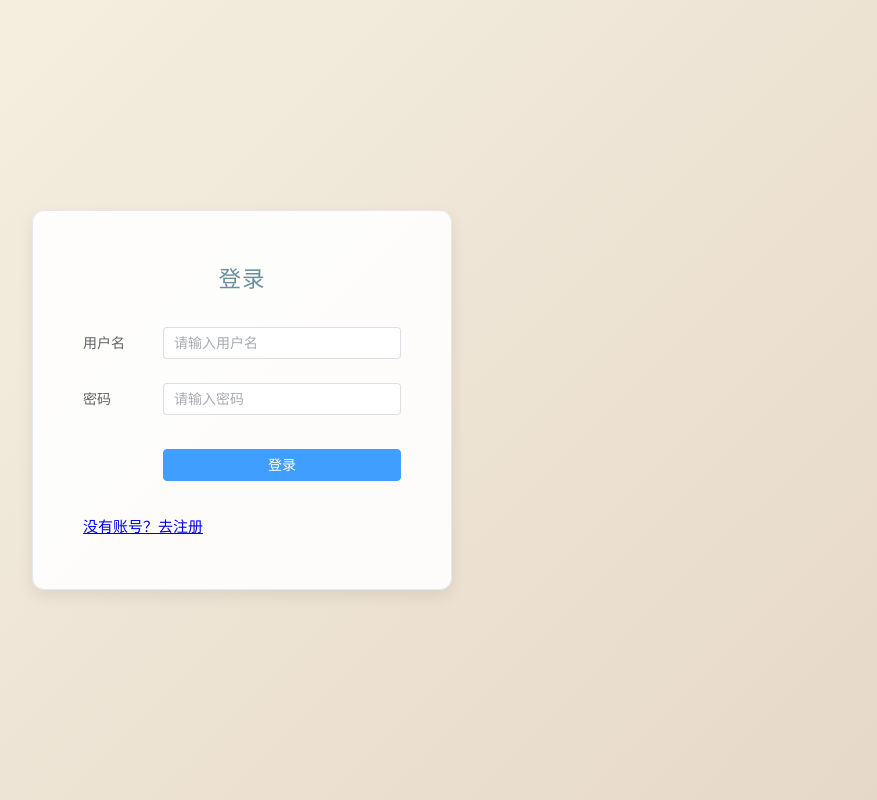
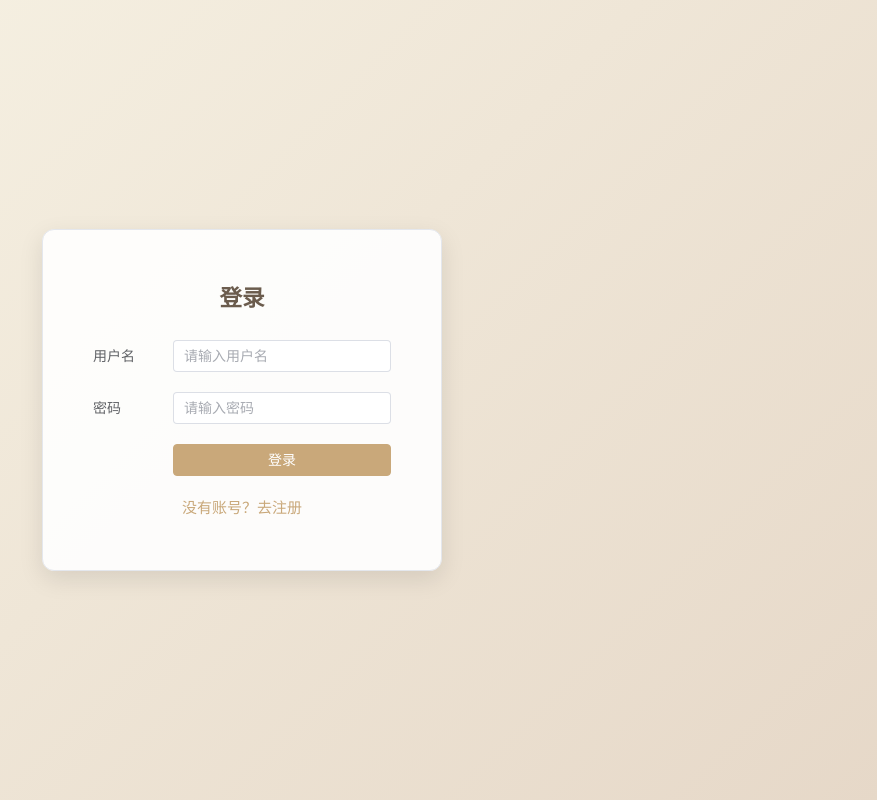
Before and after one commit to Gxstar/frontend-ts, a Vue app: page /login in a window 1280 px wide. Shown: the whole page, without its empty margins (398-1275 px from the left). Built offline with nearby package versions, Linux system fonts and the light colour scheme.

Commit message:
style(views): 更新登录和注册页面的样式
- 将::v-deep选择器更新为:deep()语法以符合Vue 3规范
- 调整登录页面布局和颜色方案
- 优化按钮和链接的交互样式
- 统一表单元素的颜色和间距

```diff
--- a/src/views/LoginView.vue
+++ b/src/views/LoginView.vue
@@ -50,38 +50,38 @@ async function handleSubmit() {
 
 <style scoped>
 .login-container {
+  min-height: 100vh;
+  background: linear-gradient(135deg, #f8f4e6 0%, #e6d8c8 100%);
   display: flex;
   justify-content: center;
   align-items: center;
-  min-height: 100vh;
-  background: linear-gradient(135deg, #f8f4e6 0%, #e6d8c8 100%);
+  padding: 20px;
 }
 
 .login-card {
-  width: 420px;
+  width: 400px;
   padding: 30px;
   border-radius: 12px;
-  box-shadow: 0 6px 16px rgba(0, 0, 0, 0.08);
-  background: rgba(255, 255, 255, 0.9);
+  box-shadow: 0 8px 24px rgba(0, 0, 0, 0.1);
+  background-color: rgba(255, 255, 255, 0.9);
 }
 
 h2 {
   text-align: center;
-  margin-bottom: 30px;
-  color: #6b8e9c;
-  font-weight: 500;
-  letter-spacing: 1px;
+  margin-bottom: 24px;
+  color: #6b5c4d;
+  font-weight: 600;
 }
 
 .el-form-item {
-  margin-bottom: 24px;
+  margin-bottom: 20px;
 }
 
 .el-form-item__label {
   display: block;
   text-align: left;
   margin-bottom: 8px;
-  color: #6b8e9c;
+  color: #6b5c4d;
   font-weight: 500;
 }
 
@@ -89,22 +89,33 @@ h2 {
   width: 100%;
 }
 
-::v-deep .el-input__wrapper {
+:deep(.el-input__wrapper) {
   width: 100% !important;
   max-width: 100%;
 }
 
-.el-button {
+.submit-btn {
   width: 100%;
-  margin-top: 10px;
-  margin-bottom: 10px;
+  background-color: #c9a87a;
+  border-color: #c9a87a;
 }
 
-.el-button--text {
-  color: #6b8e9c;
+.submit-btn:hover {
+  background-color: #b89566;
+  border-color: #b89566;
+}
+.form-footer {
+  text-align: center;
+  margin-top: 16px;
 }
 
-.el-button--text:hover {
-  color: #5a7c8a;
+.login-link {
+  color: #c9a87a;
+  text-decoration: none;
+}
+
+.login-link:hover {
+  color: #b89566;
+  text-decoration: underline;
 }
 </style>
--- a/src/views/RegisterView.vue
+++ b/src/views/RegisterView.vue
@@ -83,7 +83,7 @@ h2 {
   color: #6b5c4d;
 }
 
-::v-deep .el-input__wrapper {
+:deep(.el-input__wrapper) {
   width: 100% !important;
   max-width: 100%;
 }
```
